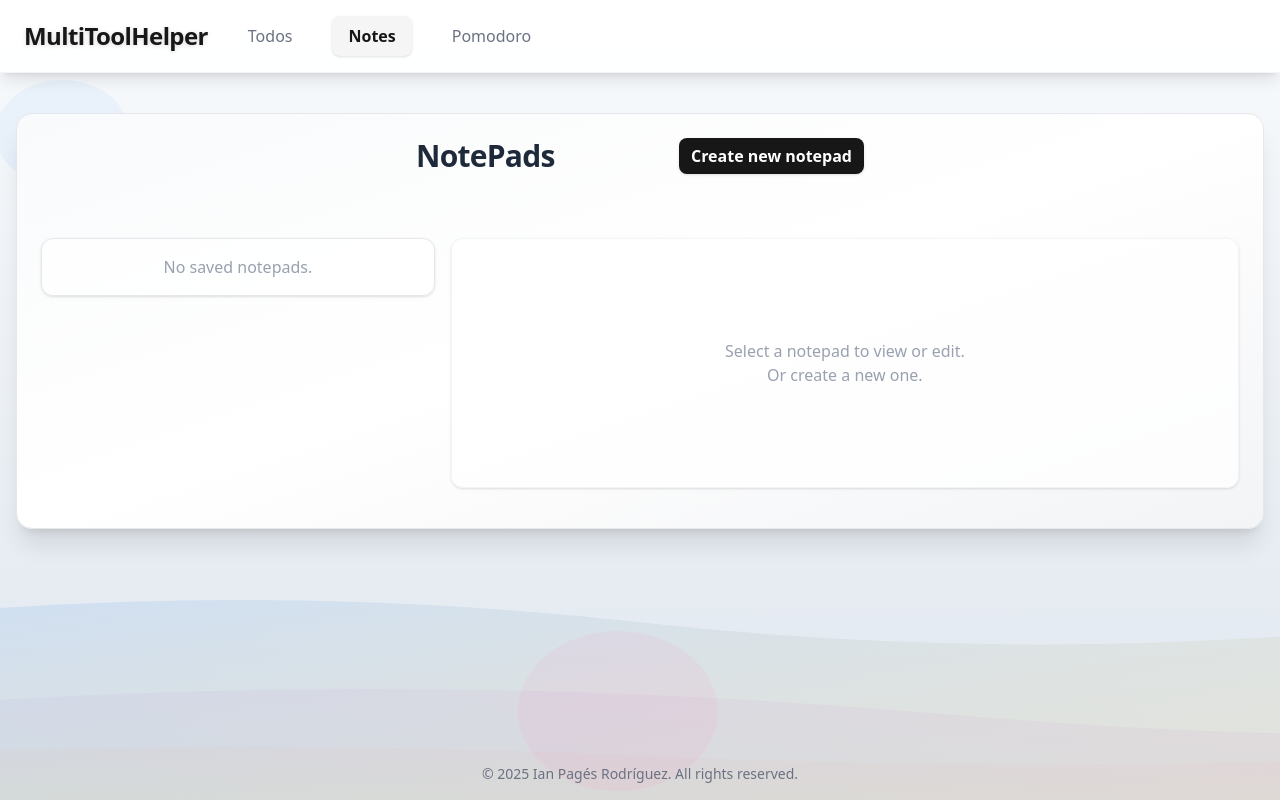
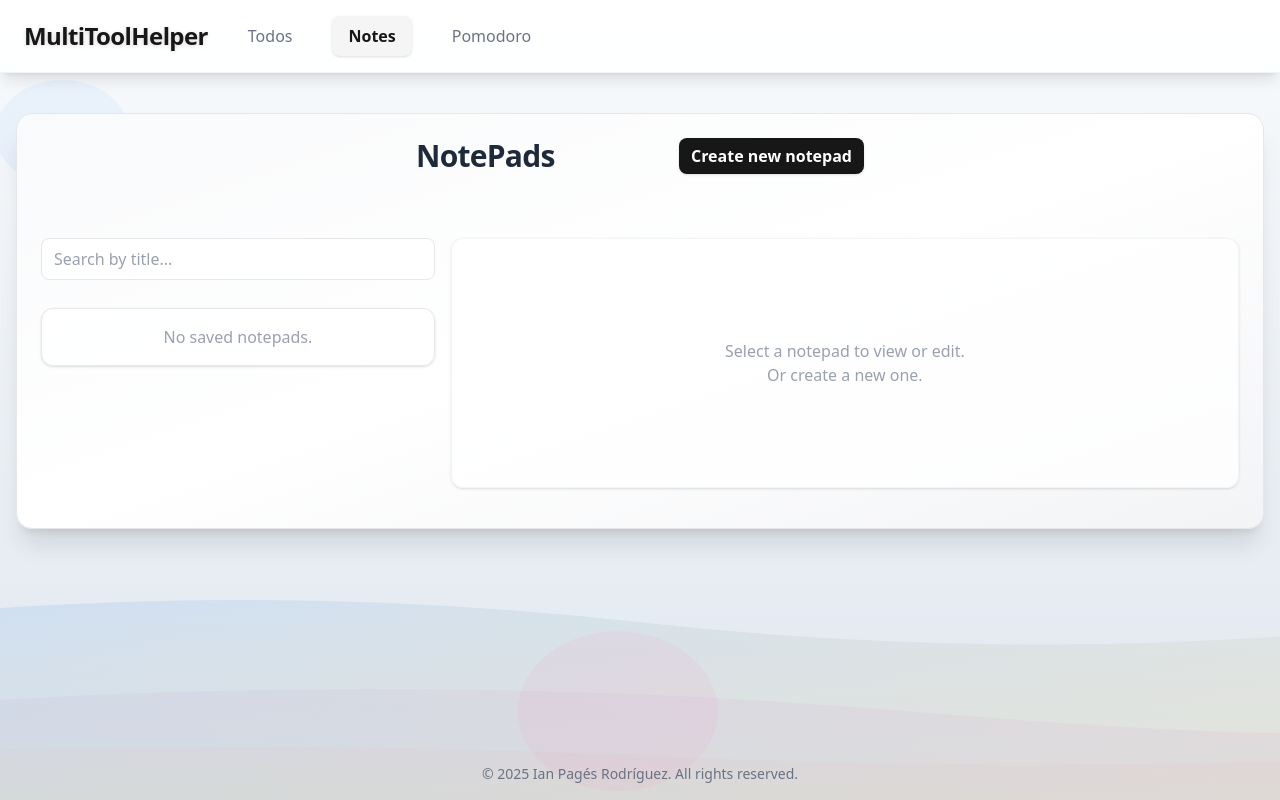
Before and after one commit to IanPages/MultiToolHelper, a React (Vite) app in the folder multitoolhelper/: page /notes in a window 1280 px wide. Built offline with nearby package versions, Linux system fonts and the light colour scheme.

Commit message:
FEATURE: Implemented search by title and designed custom labels for notepads

```diff
--- a/multitoolhelper/src/components/NotePads.tsx
+++ b/multitoolhelper/src/components/NotePads.tsx
@@ -1,14 +1,18 @@
 import { useState } from "react";
 import { useLocalStorage } from "../hooks/useLocalStorage"
-import type { Notepad } from "../interfaces/Notepad"
+import type { NotepadLabel, Notepad } from "../interfaces/Notepad";
 
 export const NotePads = () => {
 
     const [notePads, setNotePads] = useLocalStorage<Notepad[]>("notepads", []);
+    const [userLabels, setUserLabels] = useLocalStorage<NotepadLabel[]>("userLabels", [{ id: 0, name: "Low priority",color:"green"}, { id: 1, name: "Medium priority",color:"yellow"}, { id: 2, name: "High priority",color:"red"}])
     const [selectedPad, setSelectedPad] = useState<Notepad | null>(null);
 
+    const [searchNotepad, setSearchNotepad] = useState("");
+    const filteredNotePads = notePads.filter(n => n.title.toLowerCase().includes(searchNotepad.toLowerCase()));
+
     const [showNewForm, setShowNewForm] = useState(false);
-    const [newPad, setNewPad] = useState<Notepad>({ id: 0, title: "", content: "", createdAt: new Date(), updatedAt: new Date() });
+    const [newPad, setNewPad] = useState<Notepad>({ id: 0, title: "", content: "", createdAt: new Date(), updatedAt: new Date(), labels: [] });
 
     const handleNewPadChange = (e: React.FormEvent<HTMLFormElement>) => {
         e.preventDefault();
@@ -58,7 +62,15 @@ export const NotePads = () => {
             </div>
             <div className="grid grid-cols-1 w-full mb-4 mt-8 md:flex gap-4">
                 <div className="w-full md:w-4/12 mx-auto mb-4 flex flex-col gap-3 p-0">
-                    {notePads.length > 0 ? notePads.map((notepad) => (
+                <div className="w-full max-w-md mb-4 flex items-center gap-2">
+                    <input
+                        type="text"
+                        className="w-full border border-gray-200 rounded-lg px-3 py-2 text-md focus:outline-none focus:ring-2 focus:ring-neutral-400 bg-white/90 placeholder-gray-400"
+                        placeholder="Search by title..."
+                        value={searchNotepad} onChange={e => setSearchNotepad(e.target.value)}
+                    />
+                </div>
+                    {notePads.length > 0 ? filteredNotePads.map((notepad) => (
                         <div key={notepad.id}
                         className={`flex flex-col my-2 bg-white/80 shadow border rounded-xl w-full hover:shadow-lg hover:scale-[1.03] transition duration-200 cursor-pointer ease-in-out ${selectedPad?.id === notepad.id ? "border-neutral-900 scale-[1.03] shadow-2xl bg-neutral-50" : "border-gray-200"}`}
                         onClick={() => {setSelectedPad(notepad), setShowNewForm(false)}}>
```
Also changed, not shown: multitoolhelper/src/interfaces/Notepad.d.ts (+7 -0 lines).
